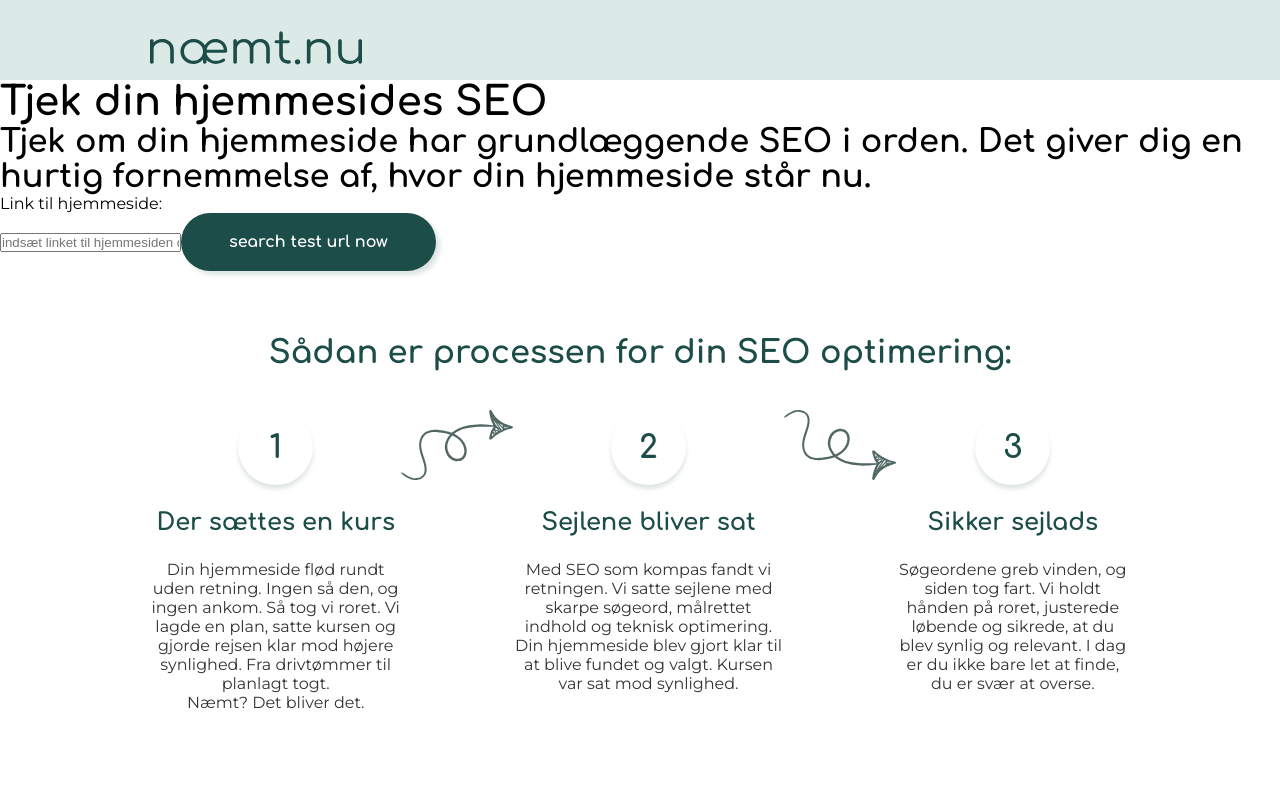
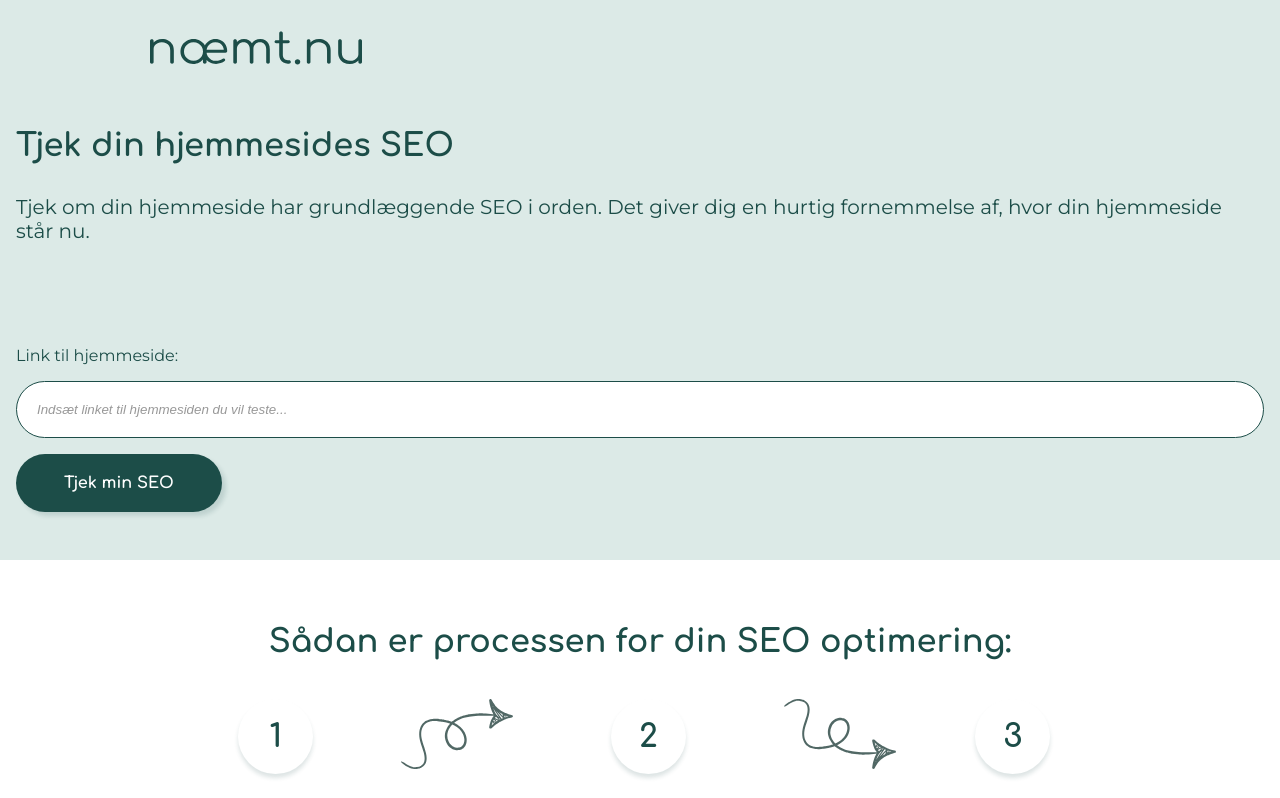
Before and after one commit to SofiePedersen/naemtnu, a Vue app: page / in a window 1280 px wide. Shown: the top 798 px of the page. Built offline with nearby package versions, Linux system fonts and the light colour scheme; no server answers.

Commit message:
Redoing hero section
Not done - pushing for progress save

```diff
--- a/src/components/NEWHeroSection.vue
+++ b/src/components/NEWHeroSection.vue
@@ -34,60 +34,105 @@ const fetchPageSpeedData = async () => {
 
 <template>
   <main>
-
     <div v-show="result == 0 && !isLoading " class="section-wrapper">
+      <div>
         <h1 class="section-wrapper__heading" >Tjek din hjemmesides SEO</h1>
         <h2 class="section-wrapper__sub-heading">
           Tjek om din hjemmeside har grundlæggende SEO i orden. Det giver dig en hurtig fornemmelse af, hvor din
           hjemmeside står nu.
         </h2>
-
-        <p class="section-wrapper__input-label">
-          Link til hjemmeside:
-        </p>
-
-      <div>
-        <input v-model="targetUrl" type="text" placeholder="indsæt linket til hjemmesiden du vu vil teste">
-        <button class="btn__green" id="submit-btn" @click="fetchPageSpeedData">
-          search test url now
-        </button>
       </div>
 
+      <div class="section-wrapper--bottom">
+        <p class="section-wrapper__p">
+            Link til hjemmeside:
+        </p>
+        <div>
+          <input class="section-wrapper__input" v-model="targetUrl" type="text" placeholder="Indsæt linket til hjemmesiden du vil teste...">
+          <button class="btn__green" id="submit-btn" @click="fetchPageSpeedData">
+            Tjek min SEO
+          </button>
+        </div>
+      </div>
+      <!-- #2 - loading fallback -->
     </div>
 
-
-
-
-
-
-
-    <!-- #2 - loading fallback -->
-    <div class="loader" v-show="isLoading">
+    <div v-show="isLoading" class="section-wrapper--loader">
+      <div class="loader"></div>
+      <p>Vi undersøger lige siden! <br> Dette kan tage nogle sekunder...</p>
     </div>
 
     <!-- #3 - resulstat komponent -->
-    <div v-show="result !== 0">
+    <div class="section-wrapper--result" v-show="result !== 0">
       <SeoCheckerResult :seoScore="result" />
     </div>
-
-
   </main>
 </template>
 
 <style scoped lang="scss">
 @import '../assets/main.scss';
 
+/* ─── Wrapper ─────────────────────────────── */
 
+.section-wrapper,
+.section-wrapper--loader,
+.section-wrapper--result {
+  min-height: 30rem;
+  padding: 3rem 1rem;
+  background-color: $color-foam-blue;
+}
 
+.section-wrapper {
+  display: flex;
+  flex-direction: column;
+  justify-content: space-between;
+}
 
+.section-wrapper__heading {
+  margin-bottom: 2rem;
+  font-size: 2rem;
+  color: $color-kelp-green;
+}
 
+.section-wrapper__sub-heading {
+  font-size: 1.25rem;
+  margin-bottom: 2rem;
+  font-family: $font-montserrat;
+  font-weight: normal;
+  color: $color-kelp-green;
+}
 
+.section-wrapper__p {
+  color: $color-kelp-green;
+}
 
+.section-wrapper__input {
+  padding: 1.25rem;
+  width: 100%;
+  margin: 1rem 0rem;
+  border-radius: 300rem;
+  border: 1px solid $color-kelp-green;
+}
 
+.section-wrapper__input::placeholder {
+  font-style: italic;
+  color: $color-charcoal-black;
+  opacity: 0.5;
+}
 
+/* ─── Loader ─────────────────────────────── */
 
+.section-wrapper--loader {
+  display: flex;
+  flex-direction: column;
+  padding-top: 0rem;
+}
 
-
+.section-wrapper--loader p {
+  color: $color-kelp-green;
+  font-size: 1.125rem;
+  text-align: center;
+}
 
 .loader {
   margin: auto;
--- a/src/components/SeoCheckerResult.vue
+++ b/src/components/SeoCheckerResult.vue
@@ -5,41 +5,47 @@ const props = defineProps({
   seoScore: Number
 });
 
-/*
-  Google PageSpeed score:
-  0.92 -> 92
-*/
+/* Google PageSpeed score: 0.92 -> 92 */
 const scorePercent = computed(() =>
   Math.round(props.seoScore * 100)
 );
 
-/*
-  Convert percentage into degrees
-  92% -> 331.2deg
-*/
+/* Convert percentage into degrees 92% -> 331.2deg */
 const circleFill = computed(() =>
   `conic-gradient(
-    #22c55e ${scorePercent.value * 3.6}deg,
-    #e5e7eb 0deg
+    #1c4d48 ${scorePercent.value * 3.6}deg,
+    #F8F8F8 0deg
   )`
 );
 </script>
 
 <template>
-  <div
-    class="score-circle"
-    :style="{ background: circleFill }"
-  >
+  <div>
+    <h2>Hvad betyder din score?</h2>
+    <p>
+      Dit fundament er lagt, men der er altid plads til optimering.
+      Ved at finjustere dit indhold og styrke din tekniske SEO,
+      kan vi sikre, at din forretning bliver fundet af de helt
+      rigtige kunder, når de søger efter dine ydelser.
+    </p>
+  </div>
+  <div class="score-circle" :style="{ background: circleFill }">
     <div class="inner-circle">
       {{ scorePercent }}
     </div>
   </div>
+  <div>
+    <button></button>
+    <a></a>
+  </div>
 </template>
 
 <style scoped lang="scss">
+@import '../assets/main.scss';
+
 .score-circle {
-  width: 160px;
-  height: 160px;
+  width: 10rem;
+  height: 10rem;
 
   border-radius: 50%;
 
@@ -48,22 +54,25 @@ const circleFill = computed(() =>
   justify-content: center;
 
   transition: 0.3s ease;
+  box-shadow: 0px 0px 4px rgba($color-kelp-green, 0.2);
 }
 
 .inner-circle {
-  width: 120px;
-  height: 120px;
+  width: 7.5rem;
+  height: 7.5rem;
 
-  background: white;
+  background: $color-foam-blue;
   border-radius: 50%;
 
   display: flex;
   align-items: center;
   justify-content: center;
 
-  font-size: 2rem;
+  font-size: 2.5rem;
   font-weight: bold;
+  font-family: $font-comfortaa;
+  box-shadow: inset 0 0 4px rgba($color-kelp-green, 0.2);
 
-  color: #111827;
+  color: $color-kelp-green;
 }
 </style>
```
